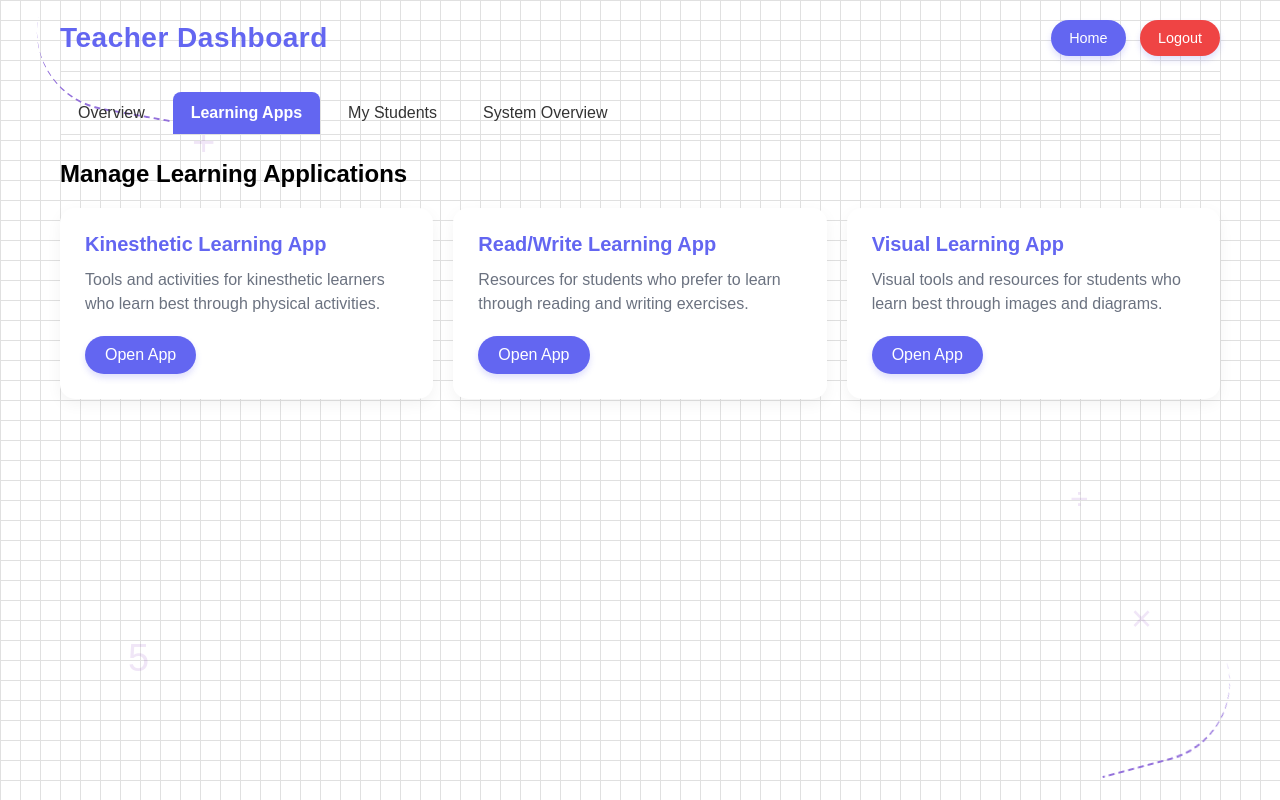
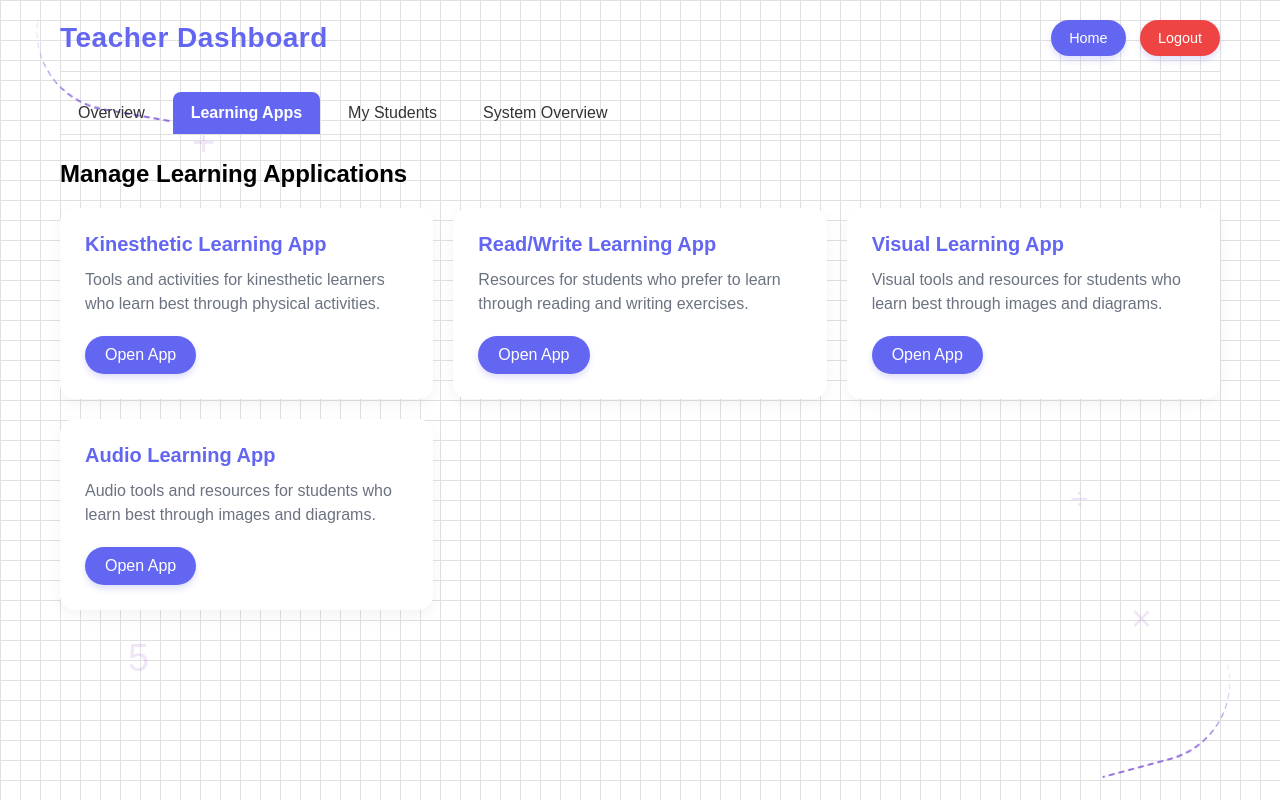
Before and after one commit to mayurasandakalum/research-complete-app, a Flask app: template templates/dashboard.html in a window 1280 px wide, after a click on "Learning Apps". Run offline with Flask 3, Linux system fonts and the light colour scheme; the template is opened without the code that fills it: most values are stand-ins (such as "Sample title", 1, 10 or a date in 2020); some libraries are stand-ins or nearby versions.

Commit message:
add audio app for home

```diff
--- a/templates/dashboard.html
+++ b/templates/dashboard.html
@@ -77,6 +77,12 @@
                     <h3>Visual Learning App</h3>
                     <p>Visual tools and resources for students who learn best through images and diagrams.</p>
                     <a href="{{ visual_url }}" class="app-link">Open App</a>
+                </div>
+
+                <div class="app-card">
+                    <h3>Audio Learning App</h3>
+                    <p>Audio tools and resources for students who learn best through images and diagrams.</p>
+                    <a href="{{ audio_url }}" class="app-link">Open App</a>
                 </div>
             </div>
         </section>
```
Also changed, not shown: 1 other file.
